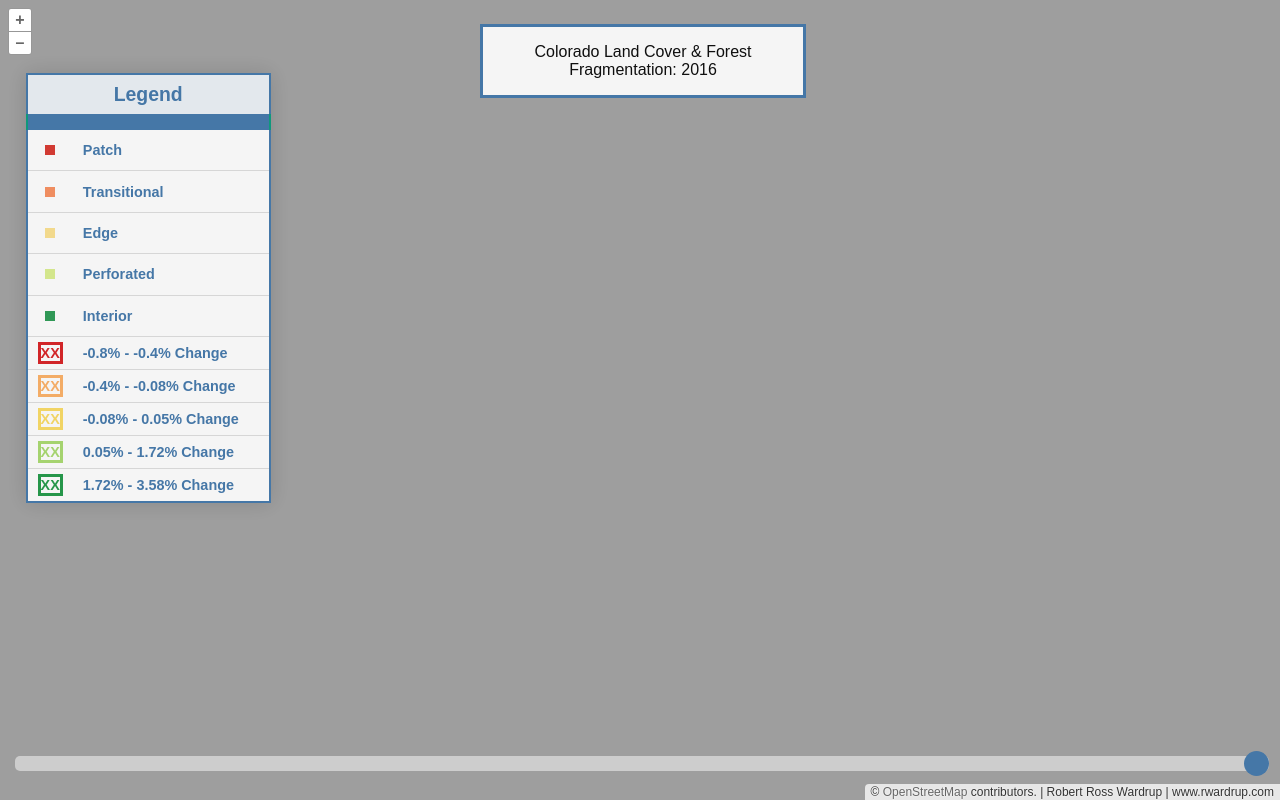
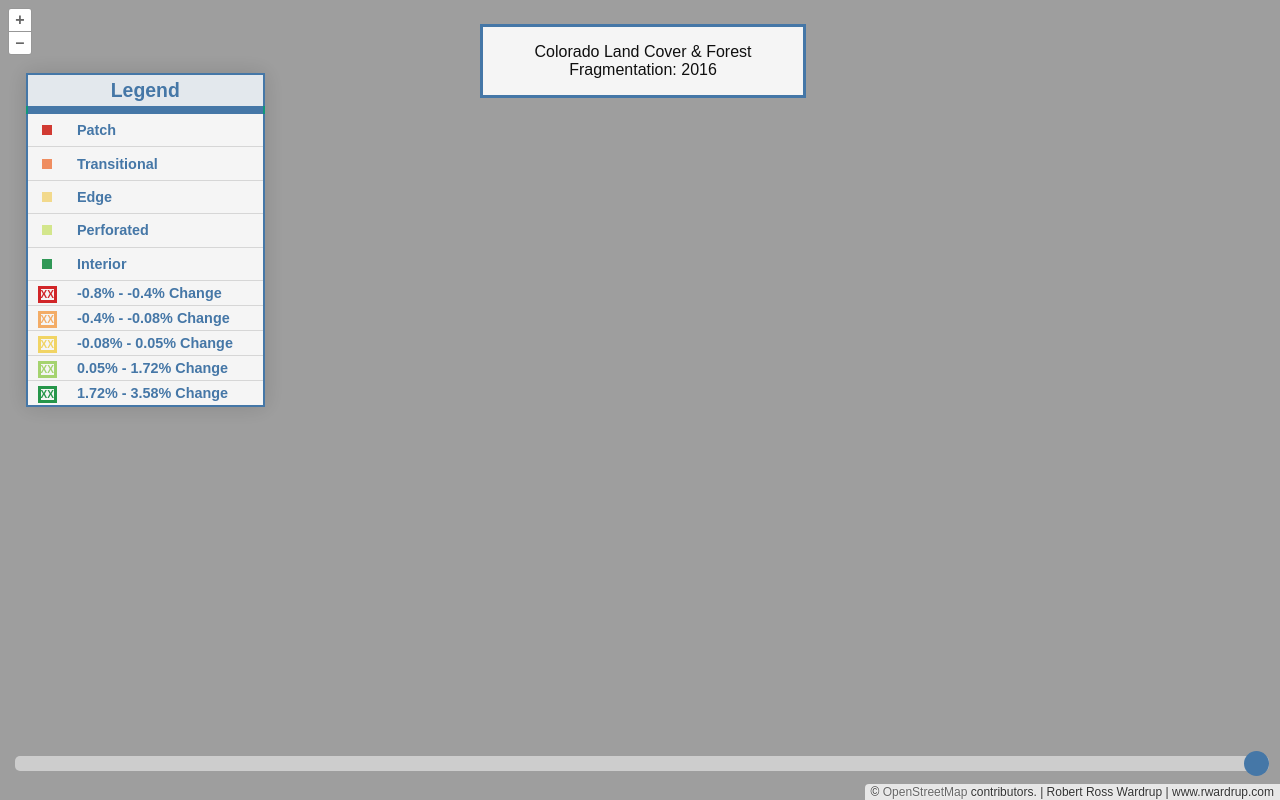
Before and after one commit to minorsecond/co_forestfrag_map, a website built with Parcel: page index.html in a window 1280 px wide. Built offline with nearby package versions, Linux system fonts and the light colour scheme; what ol-layerswitcher would draw is missing.

Commit message:
Better looking legend items

```diff
--- a/style.css
+++ b/style.css
@@ -95,7 +95,7 @@ body {
 
 .styled-legend th,
 .styled-legend td {
-    padding: 8px 10px;
+    padding: 4px 10px;
 }
 
 .styled-legend tbody tr {
@@ -273,7 +273,8 @@ body {
 }
 
 .lowest_ff_change_class {
-    width: 10px;
+    font-size: x-small;
+    width: 100%;
     height: 10px;
     color: #d7191c;
     border-color: #d7191c;
@@ -281,6 +282,7 @@ body {
 }
 
 .second_lowest_ff_change_class {
+    font-size: x-small;
     width: 100%;
     height: 100%;
     color: #fdae61;
@@ -289,7 +291,8 @@ body {
 }
 
 .middle_ff_change_class {
-    width: 10px;
+    font-size: x-small;
+    width: 100%;
     height: 10px;
     color: #fada5e;
     border-color: #fada5e;
@@ -297,7 +300,8 @@ body {
 }
 
 .second_highest_ff_change_class {
-    width: 10px;
+    font-size: x-small;
+    width: 100%;
     height: 10px;
     color: #a6d96a;
     border-color: #a6d96a;
@@ -305,7 +309,8 @@ body {
 }
 
 .highest_ff_change_class {
-    width: 10px;
+    font-size: x-small;
+    width: 100%;
     height: 10px;
     color: #1a9641;
     border-color: #1a9641;
```
